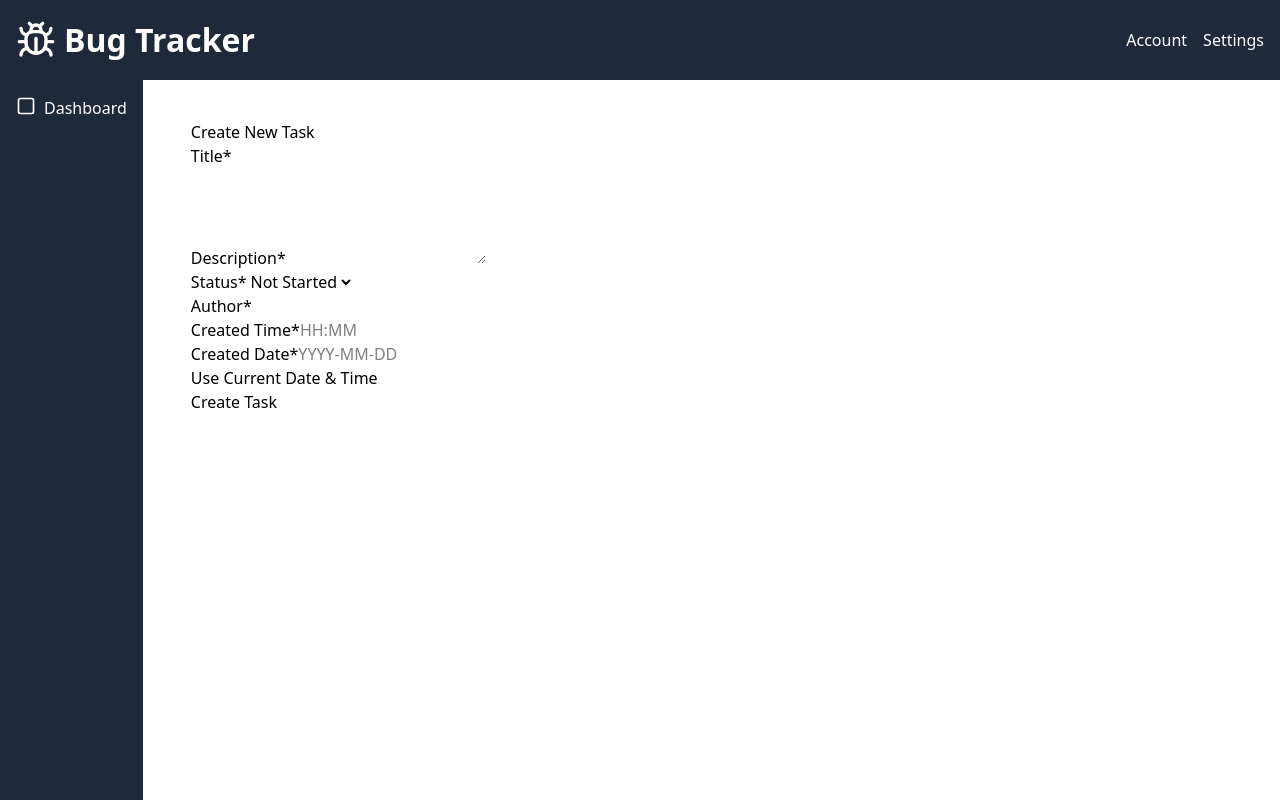
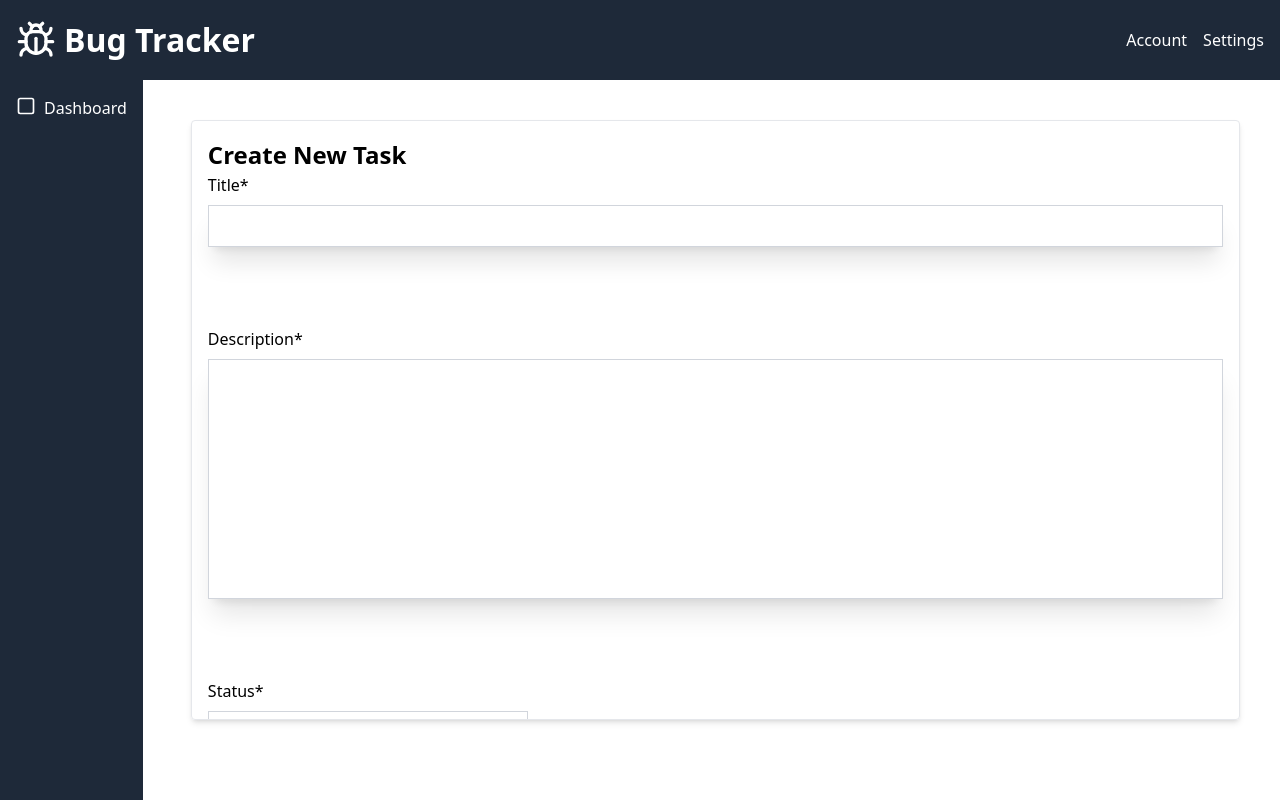
Before and after one commit to joshuahector86/bug-track, a React (Vite) app: page /create-item in a window 1280 px wide. Built offline with nearby package versions, Linux system fonts and the light colour scheme.

Commit message:
create task form

```diff
--- a/src/components/dashboard/task-card.tsx
+++ b/src/components/dashboard/task-card.tsx
@@ -11,7 +11,7 @@ const TaskCard = ({
   updatedDate,
 }: TaskCardType) => {
   return (
-    <div className="p-2  border-b border-gray-400 shadow-sm m-4">
+    <div className="p-4  border-b border-gray-400 shadow-sm m-4 bg-white hover:transform hover:scale-105 transition-transform duration-200 ease-in-out rounded-lg">
       <h2 className="text-lg font-bold">{title}</h2>
       <p className="text-sm text-gray-500">{description}</p>
       <p className="text-sm text-gray-500">Status: {status}</p>
--- a/src/components/dashboard/task-container.tsx
+++ b/src/components/dashboard/task-container.tsx
@@ -8,15 +8,15 @@ import {
 
 const TaskContainer = () => {
   return (
-    <div className="w-full h-full border border-gray-200 rounded shadow-md">
-      <div className="grid grid-cols-5 place-items-center  p-4 bg-gray-100 border-b border-gray-200">
+    <div className="w-full h-full border border-gray-200 rounded shadow-md overflow-hidden pb-10">
+      <div className="grid grid-cols-5 place-items-center p-4 bg-gray-100 border-b border-gray-200">
         {taskHeadings.map((heading) => (
           <div key={heading.column} className="text-center">
             <h2 className="text-lg font-bold">{heading.title}</h2>
           </div>
         ))}
       </div>
-      <div className="grid grid-cols-5 place-items-start p-4">
+      <div className="grid grid-cols-5 place-items-start p-4 h-full">
         <TaskNotStartedColumn />
         <TaskInProgressColumn />
         <TaskBlockedColumn />
--- a/src/components/general/search-bar.tsx
+++ b/src/components/general/search-bar.tsx
@@ -1,13 +1,18 @@
+import Button from "./button";
+
 interface SearchBarProps {
   placeholder?: string;
 }
 const SearchBar = ({ placeholder }: SearchBarProps) => {
   return (
-    <input
-      type="text"
-      className="border border-gray-200 shadow-md rounded-md p-2 w-full max-w-[25rem] focus:outline-none "
-      placeholder={placeholder}
-    />
+    <div className="flex gap-2 items-center">
+      <input
+        type="text"
+        className="border border-gray-200 shadow-md rounded-md p-2 w-full max-w-[25rem] focus:outline-none "
+        placeholder={placeholder}
+      />
+      <Button>Search</Button>
+    </div>
   );
 };
 
--- a/src/forms/task-form.tsx
+++ b/src/forms/task-form.tsx
@@ -1,16 +1,6 @@
 import React, { useState, FormEvent, ChangeEvent } from "react";
-
-// Import the interface if it's defined elsewhere
-interface TaskCardProps {
-  title: string;
-  description: string;
-  status: string;
-  author: string;
-  createdAt: string;
-  createdDate: string;
-  updatedAt?: string;
-  updatedDate?: string;
-}
+import { TaskCardType } from "../types";
+import Button from "../components/general/button";
 
 interface ValidationErrors {
   title?: string;
@@ -22,27 +12,28 @@ interface ValidationErrors {
 }
 
 interface TaskFormProps {
-  initialValues?: TaskCardProps;
-  onSubmit: (task: TaskCardProps) => void;
+  initialValues?: TaskCardType;
+  onSubmit: (task: TaskCardType) => void;
 }
 
 const TaskForm: React.FC<TaskFormProps> = ({ initialValues, onSubmit }) => {
-  const defaultValues: TaskCardProps = {
+  const defaultValues: TaskCardType = {
     title: "",
     description: "",
-    status: "Not Started",
+    status: "Backlog",
     author: "",
     createdAt: "",
     createdDate: "",
   };
 
-  const [task, setTask] = useState<TaskCardProps>(
+  const [task, setTask] = useState<TaskCardType>(
     initialValues || defaultValues
   );
   const [errors, setErrors] = useState<ValidationErrors>({});
   const [submitted, setSubmitted] = useState(false);
 
   const statusOptions = [
+    "Backlog",
     "Not Started",
     "In Progress",
     "Pending",
@@ -159,11 +150,20 @@ const TaskForm: React.FC<TaskFormProps> = ({ initialValues, onSubmit }) => {
     }));
   };
 
+  // Styles
+  const inputStyles =
+    "p-2  shadow-xl border border-gray-300 focus:outline-gray-300";
+  const textAreaStyles =
+    "p-2  w-full shadow-xl border-gray-300 border focus:outline-gray-300 resize-none min-h-[30vh]";
+  const formGroupStyles = "flex flex-col gap-2 mb-20";
+  const errorStyles =
+    "text-red-500 border-red-500 focus:border-red-500 focus:ring-red-500";
+
   return (
-    <div className="task-form-container">
-      <h2>{initialValues ? "Edit Task" : "Create New Task"}</h2>
+    <div className="border h-full border-gray-200 rounded shadow-md p-4 overflow-auto scrollbar">
+      <h3>{initialValues ? "Edit Task" : "Create New Task"}</h3>
       <form onSubmit={handleSubmit} noValidate>
-        <div className="form-group">
+        <div className={formGroupStyles}>
           <label htmlFor="title">Title*</label>
           <input
             type="text"
@@ -171,14 +171,16 @@ const TaskForm: React.FC<TaskFormProps> = ({ initialValues, onSubmit }) => {
             name="title"
             value={task.title}
             onChange={handleChange}
-            className={errors.title && submitted ? "error" : ""}
+            className={` ${inputStyles} ${
+              errors.title && submitted ? errorStyles : ""
+            }`}
           />
           {errors.title && submitted && (
-            <div className="error-message">{errors.title}</div>
+            <div className={errorStyles}>{errors.title}</div>
           )}
         </div>
 
-        <div className="form-group">
+        <div className={formGroupStyles}>
           <label htmlFor="description">Description*</label>
           <textarea
             id="description"
@@ -186,21 +188,25 @@ const TaskForm: React.FC<TaskFormProps> = ({ initialValues, onSubmit }) => {
             value={task.description}
             onChange={handleChange}
             rows={4}
-            className={errors.description && submitted ? "error" : ""}
+            className={` ${textAreaStyles} ${
+              errors.description && submitted ? errorStyles : ""
+            }`}
           />
           {errors.description && submitted && (
-            <div className="error-message">{errors.description}</div>
+            <div className={errorStyles}>{errors.description}</div>
           )}
         </div>
 
-        <div className="form-group">
+        <div className={formGroupStyles}>
           <label htmlFor="status">Status*</label>
           <select
             id="status"
             name="status"
             value={task.status}
             onChange={handleChange}
-            className={errors.status && submitted ? "error" : ""}
+            className={`max-w-[20rem] ${inputStyles} ${
+              errors.status && submitted ? errorStyles : ""
+            }`}
           >
             {statusOptions.map((option) => (
               <option key={option} value={option}>
@@ -209,11 +215,11 @@ const TaskForm: React.FC<TaskFormProps> = ({ initialValues, onSubmit }) => {
             ))}
           </select>
           {errors.status && submitted && (
-            <div className="error-message">{errors.status}</div>
+            <div className={errorStyles}>{errors.status}</div>
           )}
         </div>
 
-        <div className="form-group">
+        <div className={formGroupStyles}>
           <label htmlFor="author">Author*</label>
           <input
             type="text"
@@ -221,15 +227,17 @@ const TaskForm: React.FC<TaskFormProps> = ({ initialValues, onSubmit }) => {
             name="author"
             value={task.author}
             onChange={handleChange}
-            className={errors.author && submitted ? "error" : ""}
+            className={`max-w-[20rem] ${inputStyles} ${
+              errors.author && submitted ? errorStyles : ""
+            }`}
           />
           {errors.author && submitted && (
-            <div className="error-message">{errors.author}</div>
+            <div className={errorStyles}>{errors.author}</div>
           )}
         </div>
 
         <div className="form-row">
-          <div className="form-group">
+          <div className={formGroupStyles}>
             <label htmlFor="createdAt">Created Time*</label>
             <input
               type="text"
@@ -238,14 +246,16 @@ const TaskForm: React.FC<TaskFormProps> = ({ initialValues, onSubmit }) => {
               placeholder="HH:MM"
               value={task.createdAt}
               onChange={handleChange}
-              className={errors.createdAt && submitted ? "error" : ""}
+              className={`max-w-[20rem] ${inputStyles} ${
+                errors.createdAt && submitted ? errorStyles : ""
+              }`}
             />
             {errors.createdAt && submitted && (
-              <div className="error-message">{errors.createdAt}</div>
+              <div className={errorStyles}>{errors.createdAt}</div>
             )}
           </div>
 
-          <div className="form-group">
+          <div className={formGroupStyles}>
             <label htmlFor="createdDate">Created Date*</label>
             <input
               type="text"
@@ -254,22 +264,20 @@ const TaskForm: React.FC<TaskFormProps> = ({ initialValues, onSubmit }) => {
               placeholder="YYYY-MM-DD"
               value={task.createdDate}
               onChange={handleChange}
-              className={errors.createdDate && submitted ? "error" : ""}
+              className={`max-w-[20rem] ${inputStyles} ${
+                errors.createdDate && submitted ? errorStyles : ""
+              }`}
             />
             {errors.createdDate && submitted && (
-              <div className="error-message">{errors.createdDate}</div>
+              <div className={errorStyles}>{errors.createdDate}</div>
             )}
           </div>
         </div>
 
         {!initialValues && (
-          <button
-            type="button"
-            onClick={setCurrentDateTime}
-            className="secondary-button"
-          >
+          <Button type="button" onClick={setCurrentDateTime} className="mb-5">
             Use Current Date & Time
-          </button>
+          </Button>
         )}
 
         {initialValues && (
@@ -295,9 +303,9 @@ const TaskForm: React.FC<TaskFormProps> = ({ initialValues, onSubmit }) => {
         )}
 
         <div className="form-actions">
-          <button type="submit" className="primary-button">
+          <Button type="submit">
             {initialValues ? "Update Task" : "Create Task"}
-          </button>
+          </Button>
         </div>
       </form>
     </div>
--- a/src/index.css
+++ b/src/index.css
@@ -17,3 +17,14 @@ h3 {
   font-weight: 600;
   font-size: 1.5rem;
 }
+
+h5 {
+  font-weight: 500;
+  font-size: 1.25rem;
+}
+
+@layer utilities {
+  .scrollbar::-webkit-scrollbar {
+    @apply w-0; /* Hide scrollbar by default */
+  }
+}
```
Also changed, not shown: src/components/dashboard/task-column.tsx (+7 -5 lines), src/components/general/button.tsx (+23 -7 lines).
